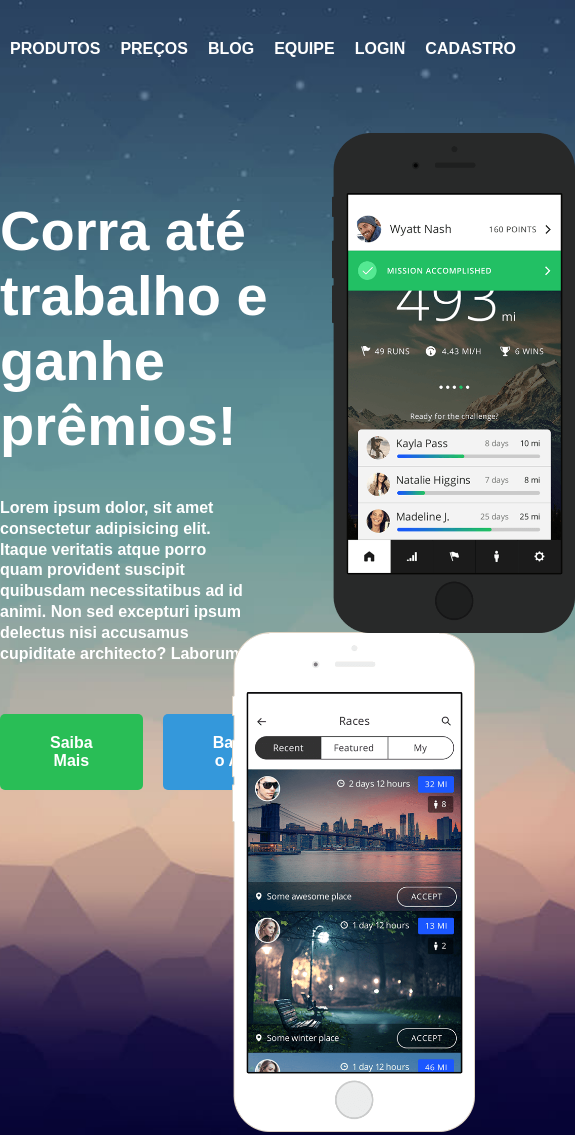
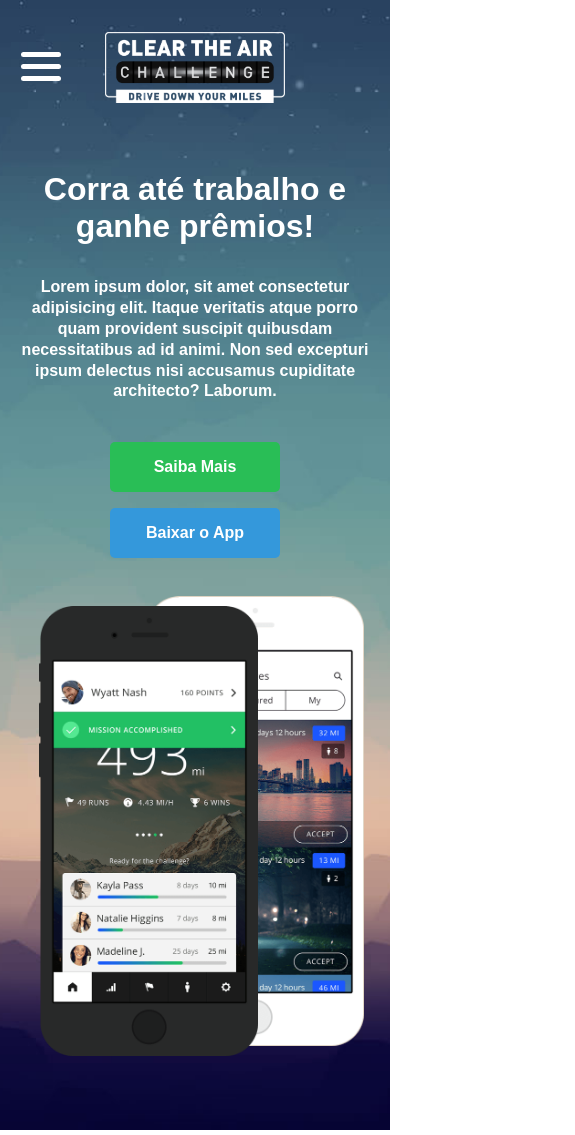
Before and after one commit to RonaldALo/Projeto-Responsividade, a plain HTML site: page public/index.html in a window 390 px wide. Shown: the whole page, 575 px wide, since content can reach past the window. Drawn offline with Linux system fonts and the light colour scheme.

Commit message:
Second Commit

```diff
--- a/public/css/style.css
+++ b/public/css/style.css
@@ -10,6 +10,8 @@ body{
     background: url(../images/bg.jpg);
     background-size: cover;
     background-position: top center;
+    background-repeat: no-repeat;
+    min-height: 100vh;
 }
 .main{
     width: 100%;
@@ -22,14 +24,17 @@ header{
     margin: 40px 0;
 }
 header .menu-icon {
+    position: absolute;
     display: none;
+    cursor: pointer;
+    margin-left: 5px;
 }
 .menu-icon .ham{
     background: #fff;
     width: 40px;
-    height: 6px;
-    border-radius: 3px;
-    margin-bottom: 4px;
+    height: 5px;
+    border-radius: 5px;
+    margin-bottom: 7px;
 }
 header .logo{
     width: 200px;
@@ -48,7 +53,7 @@ nav ul{
 
 }
 nav li{
-    margin: 0 10px;
+    margin: 0 0.7rem;
 }
 nav a{
     color: #fff;
@@ -67,19 +72,19 @@ nav a:hover{
 }
 .content-area h1{
     color: #fff;
-    margin-top: 100px;
+    margin-top: 5rem;
     font-size: 3.5rem;
 }
 .content-area p{
     color: #fff;
     margin-top: 40px;
-    padding-right: 80px;
+    padding-right: 15rem;
     font-weight: 600;
     line-height: 1.3;
 }
 .cta{
     display: flex;
-    margin-top: 50px;
+    margin-top: 3rem;
 }
 .cta .btn{
     background: #29be56;
@@ -87,9 +92,10 @@ nav a:hover{
     color: #fff;
     text-decoration: none;
     cursor: pointer;
-    padding: 20px 50px;
+    width: 170px;
+    height: 50px;
     border-radius: 5px;
-    margin-right: 20px;
+    margin-right: 1.5rem;
     font-size: 1rem;
     font-weight: 600;
     outline: none;
@@ -101,14 +107,94 @@ nav a:hover{
     margin-top: 30px;
 }
 .area-phone .phone1{
-    height: 500px;
+    height: 420px;
     width: auto;
     position: relative;
     z-index: 1;
     top: 5px;
 }
 .area-phone .phone2{
-    height: 500px;
+    height: 420px;
     width: auto;
     margin-left: -100px;
+
 }
+
+@media(max-width:850px){
+    header{
+        margin: 2rem 1rem;
+    }
+    .container{
+        flex-direction: column;
+    }
+    .content-area h1{
+        margin: 0;
+        text-align: center;
+    }
+    .content-area p{
+        text-align: center;
+        margin: 3rem 9rem;
+        padding: 0;
+    }
+    .content-area .cta{
+        justify-content: center;
+    }
+    .area-phone{
+        text-align: center;
+
+    }
+    .area-phone .phone1{
+        top: 0;
+        margin: 0 .8rem;
+        height: 500px
+    }
+    .area-phone .phone2{
+        margin-left: 0;
+        height: 500px
+    }
+}
+@media(max-width: 670px){
+    header .menu-icon{
+        display: block;
+
+    }
+    header .logo{
+        width: 100%;
+        text-align: center;
+    }
+    header .logo img{
+        width: 180px;
+    }
+    nav{
+        display: none;
+    }
+    .content-area h1{
+        margin-top: 2rem;
+        font-size: 2rem;
+    }
+    .content-area p{
+        margin: 2rem 1rem;
+    }
+    .cta{
+        margin-top: 1rem;
+        flex-direction: column;
+        align-items: center;
+    }
+    .cta .btn{
+        margin-right: 0;
+        margin: 0.5rem;
+
+    }
+    .area-phone{
+        margin-bottom: 5rem;
+    }
+    .area-phone .phone1{
+        top: 10px;
+        height: 450px;
+    }
+    .area-phone .phone2{
+        margin-left: -130px;
+        height: 450px;
+    }
+
+}
--- a/public/index.html
+++ b/public/index.html
@@ -34,7 +34,7 @@
         </header>
         <section class="container">
             <div class="content-area">
-                <h1>Corra até trabalho e ganhe prêmios!</h1>
+                <h1>Corra até trabalho e <br/>ganhe prêmios!</h1>
                 <p>Lorem ipsum dolor, sit amet consectetur adipisicing elit. Itaque veritatis atque porro quam provident
                     suscipit quibusdam necessitatibus ad id animi. Non sed excepturi ipsum delectus nisi accusamus
                     cupiditate architecto? Laborum.</p>
```
